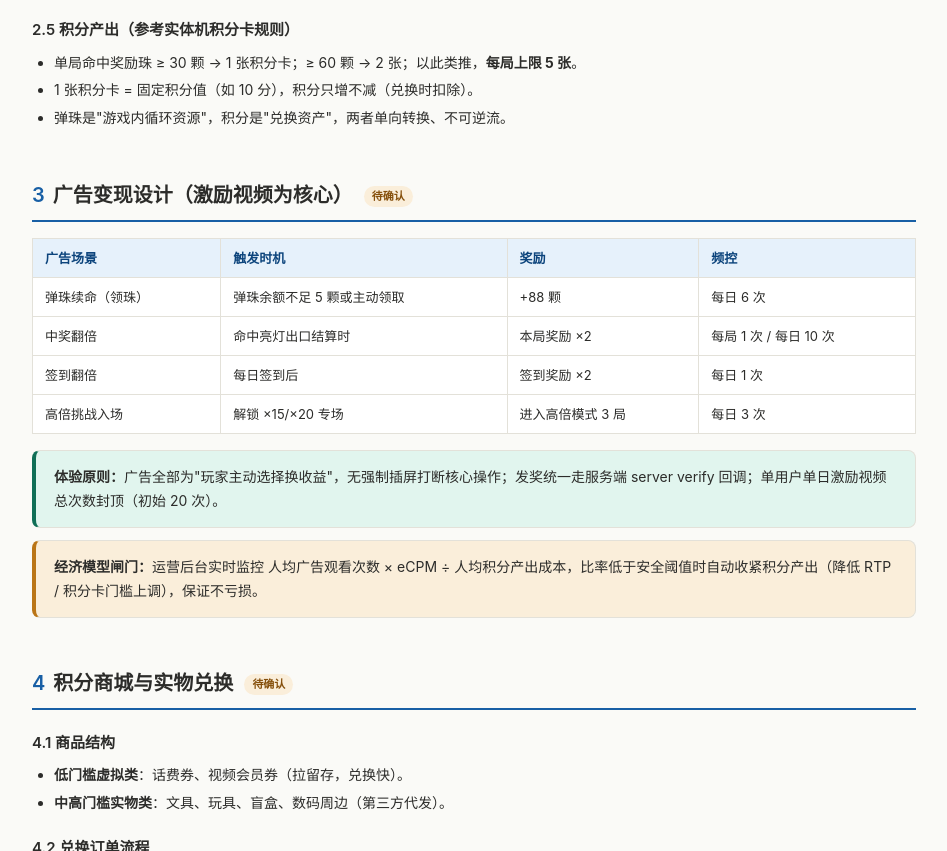
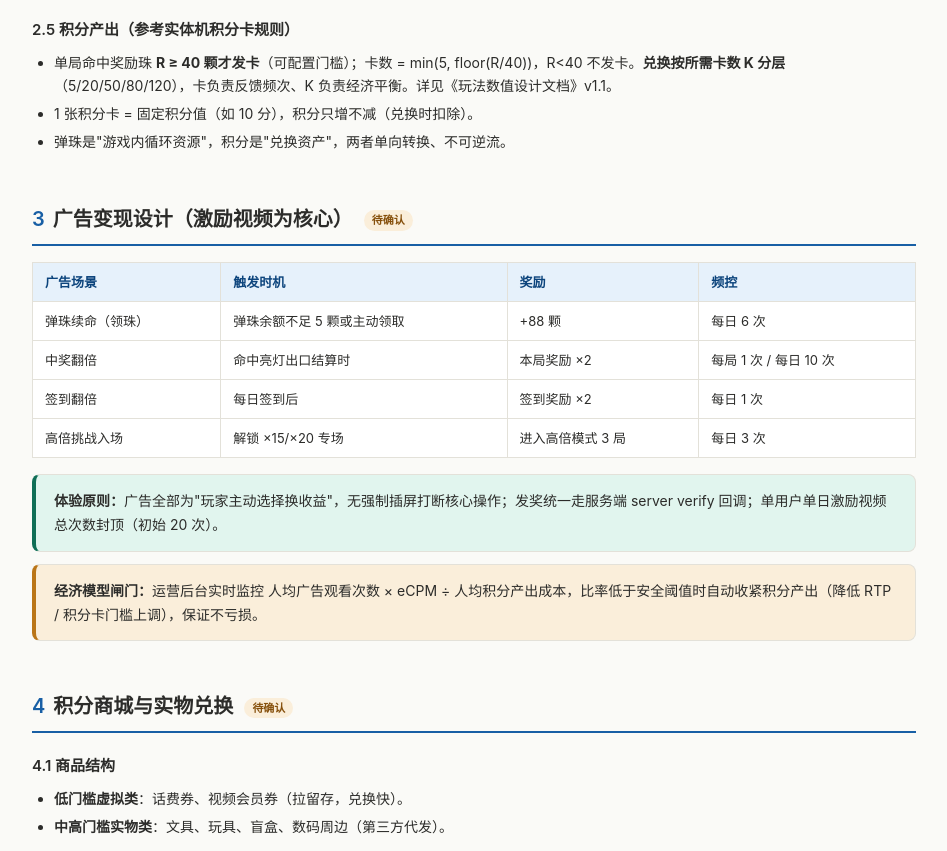
Before and after one commit to Liuxiaochao/PinballPark, a plain HTML site: page docs/pinball-park-outline.html in a window 1280 px wide. Shown: the part 2017-2868 px from the top of the page, without its empty margins (276-1223 px from the left). Drawn offline with Linux system fonts and the light colour scheme.

Commit message:
docs: 大纲同步积分卡门槛40+K分层

```diff
--- a/docs/pinball-park-outline.html
+++ b/docs/pinball-park-outline.html
@@ -138,7 +138,7 @@
     </table>
     <h3>2.5 积分产出（参考实体机积分卡规则）</h3>
     <ul>
-      <li>单局命中奖励珠 ≥ 30 颗 → 1 张积分卡；≥ 60 颗 → 2 张；以此类推，<b>每局上限 5 张</b>。</li>
+      <li>单局命中奖励珠 <b>R ≥ 40 颗才发卡</b>（可配置门槛）；卡数 = min(5, floor(R/40))，R&lt;40 不发卡。<b>兑换按所需卡数 K 分层</b>（5/20/50/80/120），卡负责反馈频次、K 负责经济平衡。详见《玩法数值设计文档》v1.1。</li>
       <li>1 张积分卡 = 固定积分值（如 10 分），积分只增不减（兑换时扣除）。</li>
       <li>弹珠是"游戏内循环资源"，积分是"兑换资产"，两者单向转换、不可逆流。</li>
     </ul>
```
